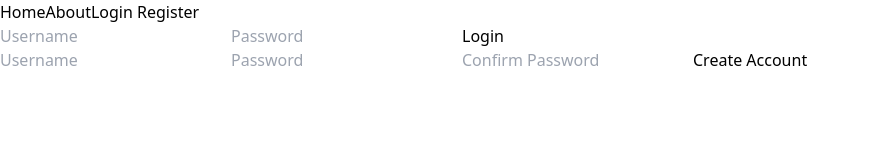
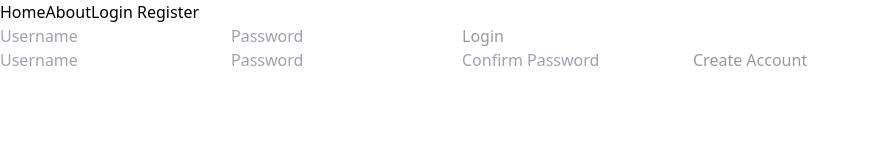
Before and after one commit to u-s-c-l/i-t-t-w-s-d, a React (Create React App) app: page /about in a window 1280 px wide. Shown: the top 160 px of the page, without its empty margins (0-869 px from the left). Built offline with nearby package versions, Linux system fonts and the light colour scheme.

Commit message:
grey out submit btn if invalid

```diff
--- a/src/components/Login/index.js
+++ b/src/components/Login/index.js
@@ -44,7 +44,7 @@ const Login = () => {
         />
         <input
           type="submit"
-          className={formIncomplete() ? "disabled" : "enabled"}
+          className={"disabled:opacity-40"}
           disabled={formIncomplete()}
           value="Login"
         />
--- a/src/components/Register/index.js
+++ b/src/components/Register/index.js
@@ -62,7 +62,7 @@ const Register = () => {
         />
         <input
           type="submit"
-          className={formIncomplete() ? "disabled" : "enabled"}
+          className={"disabled:opacity-40"}
           disabled={formIncomplete()}
           value="Create Account"
         />
```
